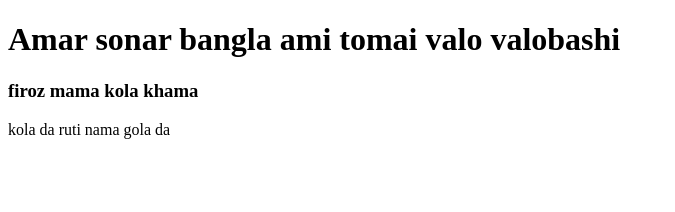
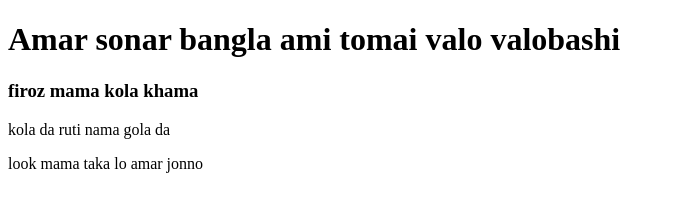
Before and after one commit to elias786/My-Second-Website, a plain HTML site: page index.html in a window 1280 px wide. Shown: the whole page, without its empty margins (0-675 px from the left). Drawn offline with Linux system fonts and the light colour scheme.

Commit message:
new line

```diff
--- a/index.html
+++ b/index.html
@@ -10,5 +10,8 @@
     <h1>Amar sonar bangla ami tomai valo valobashi</h1>
     <h3>firoz mama kola khama</h3>
     <p>kola da ruti nama gola da</p>
+    <div>
+        <p>look mama taka lo amar jonno</p>
+    </div>
 </body>
 </html>
```
